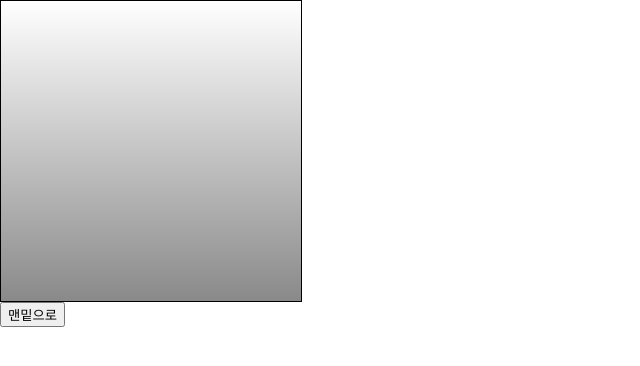
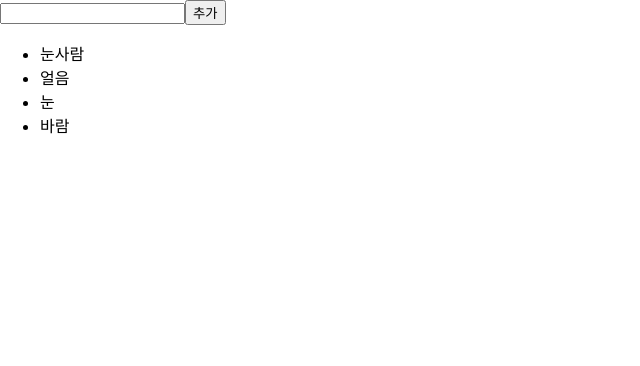
Before and after one commit to KIMINJOONG/hello-react, a React (Create React App) app: page / in a window 1280 px wide. Shown: the top 366 px of the page, without its empty margins (0-640 px from the left). Built offline with nearby package versions, Linux system fonts and the light colour scheme.

Commit message:
유동적인 배열, key, 전개연산자, slice, filter함수

```diff
--- a/src/App.js
+++ b/src/App.js
@@ -1,16 +1,11 @@
 import React, { Component } from 'react';
 import './App.css';
-import ScrollBox from './ScrollBox';
+import IterationSample from './IterationSample';
 
 class App extends Component {
   render() {
     return (
-      <div>
-        <ScrollBox ref={(ref) => this.ScrollBoxComponenet=ref} />
-        <button onClick={() => this.ScrollBoxComponenet.scrollToBottom()}>
-        맨밑으로
-        </button>
-      </div>
+        <IterationSample />
     );
   }
 }
--- /dev/null
+++ b/src/IterationSample.js
@@ -0,0 +1,64 @@
+import React, { Component } from 'react';
+
+class IterationSample extends Component {
+    state = {
+        names: ['눈사람', '얼음', '눈', '바람']
+        , name: ''
+    };
+
+    handleChange = (e) => {
+        this.setState({
+            name: e.target.value
+        });
+    }
+
+    handleInsert = () => {
+        this.setState({
+            names: this.state.names.concat(this.state.name)
+            , name: ''
+        });
+    }
+
+    handleRemove = (index) => {
+        // 편의상 name의 레퍼런스를 미리 만듦
+        const { names } = this.state;
+        /* 배열을 자르는 내장 함수 slice와
+            전개 연산자(...)를 사용하여 index번째 값을 제외한 값들을 배열에 넣어줌
+            this.setState({
+            names: [
+                ...names.slice(0, index)
+                , ...names.slice(index + 1, names.length)
+            ]
+        });
+         */
+        this.setState({
+            // filter로 index번째를 제외한 원소만 있는 새 배열 생성
+            names: names.filter((item, i) => i !== index)
+        });
+    }
+
+    render() {
+        const nameList = this.state.names.map(
+            (name, index) => (<li
+                                key={index}
+                                onDoubleClick={() => this.handleRemove(index)}
+                            >
+                                {name}
+                            </li>)
+        );
+        return(
+            <div>
+                <input
+                    onChange={this.handleChange}
+                    value={this.state.name}
+                />
+                <button onClick={this.handleInsert}>추가</button>
+                <ul>
+                    {nameList}
+                </ul>
+            </div>
+        );
+    }
+}
+
+export default IterationSample;
```
Also changed, not shown: memo/2019-01-06-3.component-repeat.md (added, +36 -0 lines).
